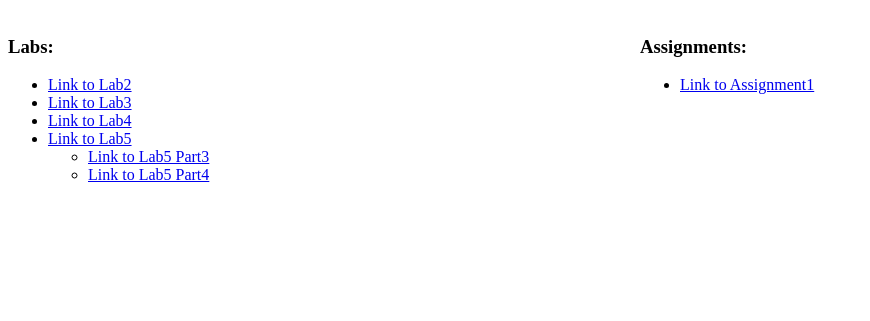
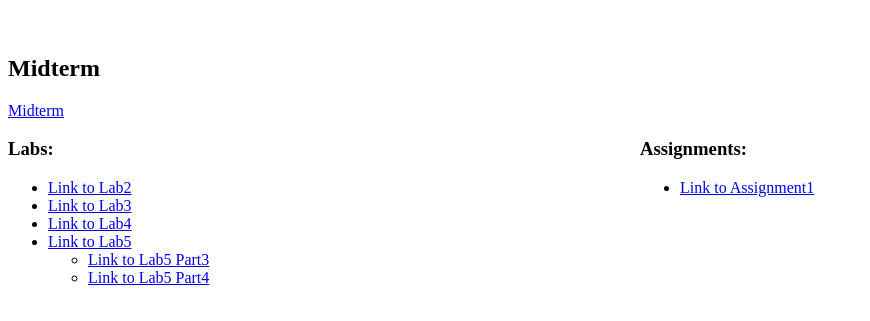
Before and after one commit to Hanxmao/COMP1537-setF, a plain HTML site: page index.html in a window 1280 px wide. Shown: the part 137-458 px from the top of the page, without its empty margins (0-870 px from the left). Drawn offline with Linux system fonts and the light colour scheme.

Commit message:
add link to index

```diff
--- a/index.html
+++ b/index.html
@@ -20,6 +20,11 @@
     <h1 style="text-align: center;">COMP1537</h1>
     <h2 style="text-align: center;">Hanxiao(Han) Mao <br>#A01293003</h2>
     <main>
+        <br>
+        <div>
+            <h2>Midterm</h2>
+            <a href="./midterm/index.html">Midterm</a>
+        </div>
         <section id="lab">
             <h3>Labs:</h3>
             <ul>
@@ -41,6 +46,7 @@
                 <li><a href="./assignment1/index.html">Link to Assignment1</a></li>
             </ul>
         </section>
+
     </main>
 </body>
 </html>
```
